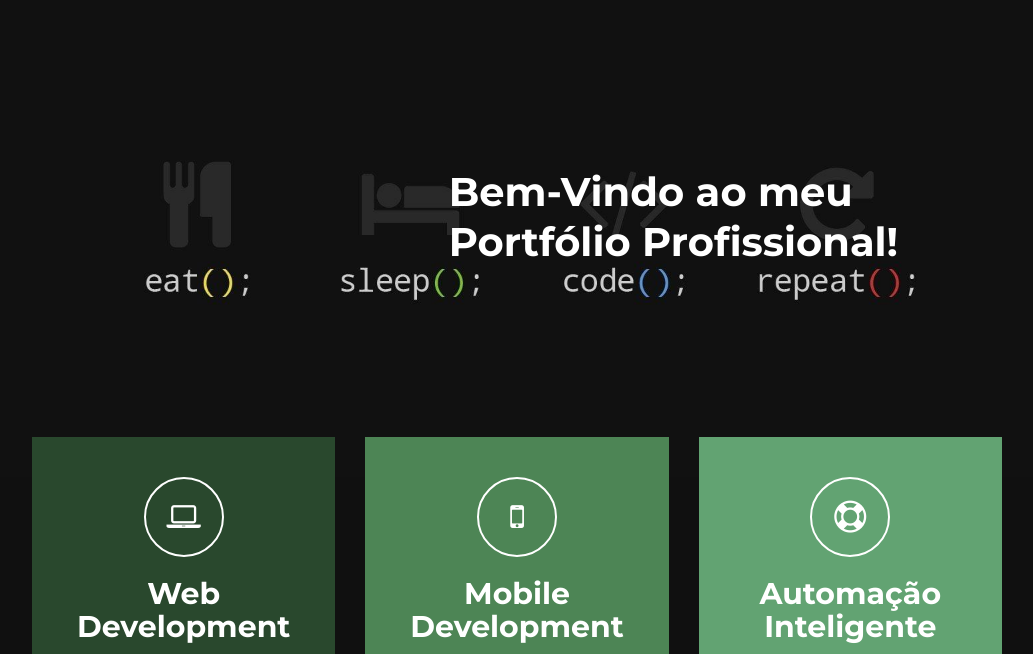
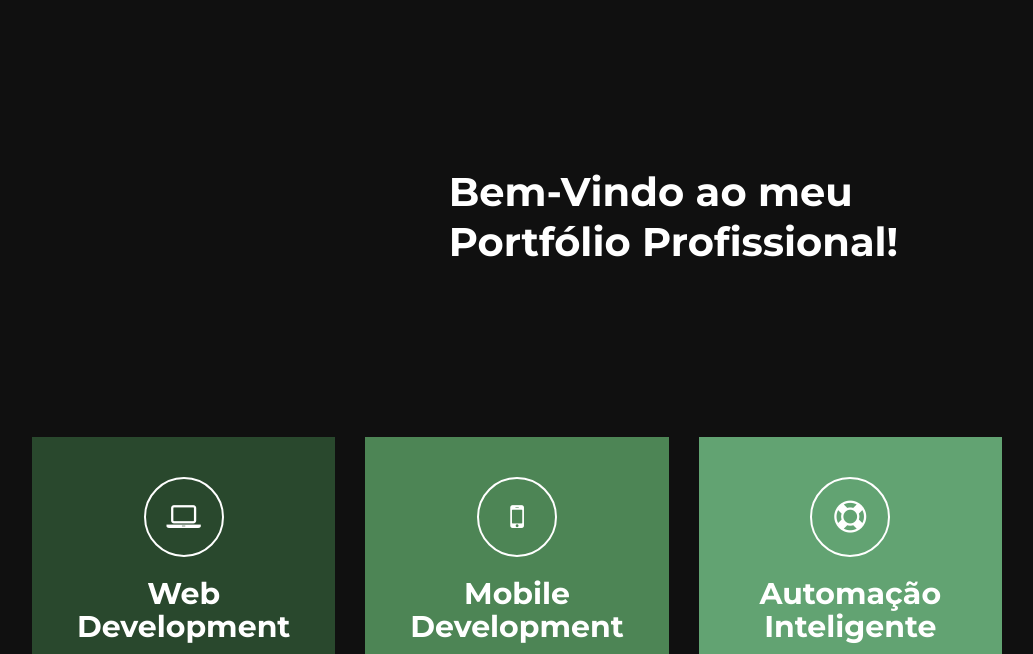
Before and after one commit to mantovani-dev/mantovani_portfolio, a plain HTML site: page index.html in a window 1280 px wide. Shown: the part 93-747 px from the top of the page, without its empty margins (123-1156 px from the left). Drawn offline with nearby package versions, Linux system fonts and the light colour scheme; some packages are replaced by stand-ins of ours.

Commit message:
fix: remove the home's background

```diff
--- a/css/portfolio-style.css
+++ b/css/portfolio-style.css
@@ -139,9 +139,6 @@ img {
 
 /* home section */
 #home {
-  background: url('../images/code_bg.jpeg') no-repeat;
-  background-size: cover;
-  background-position: center;
   min-height: 500px;
   padding-top: 180px;
   padding-bottom: 100px;
```
